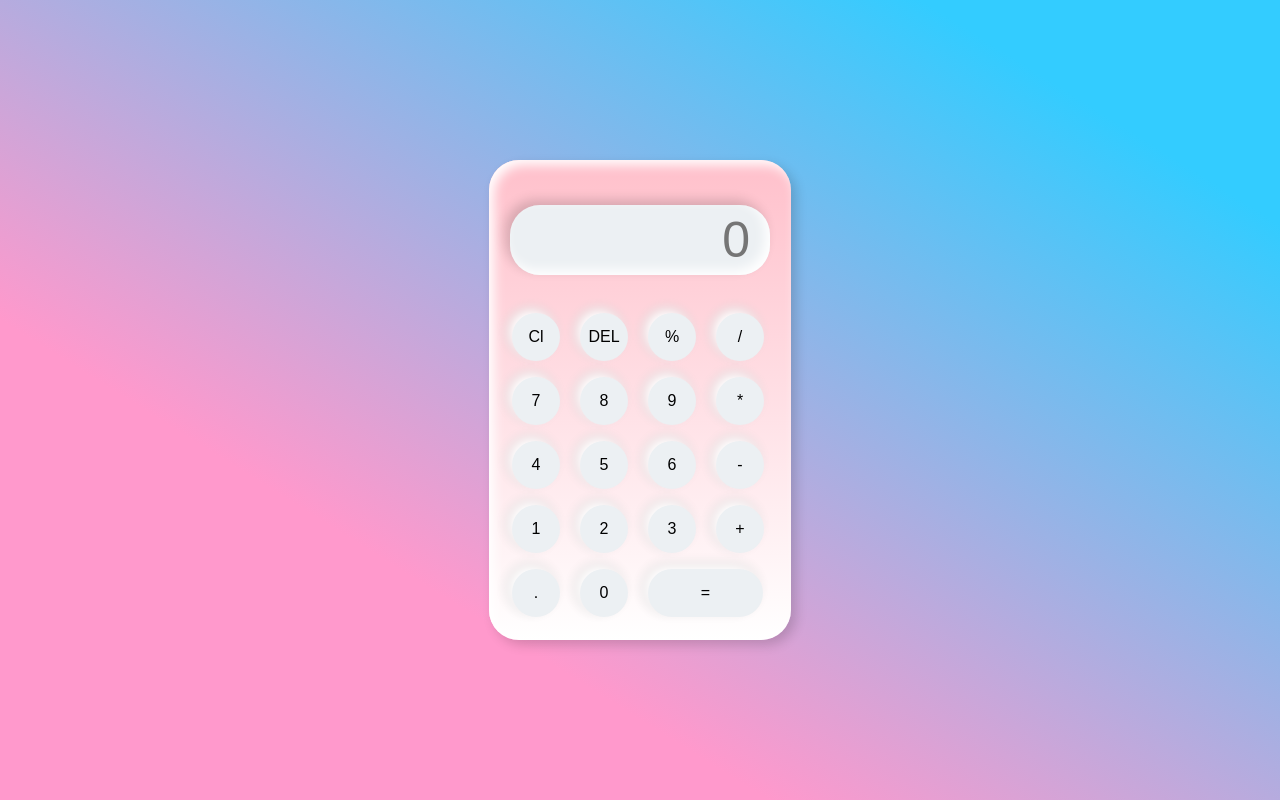
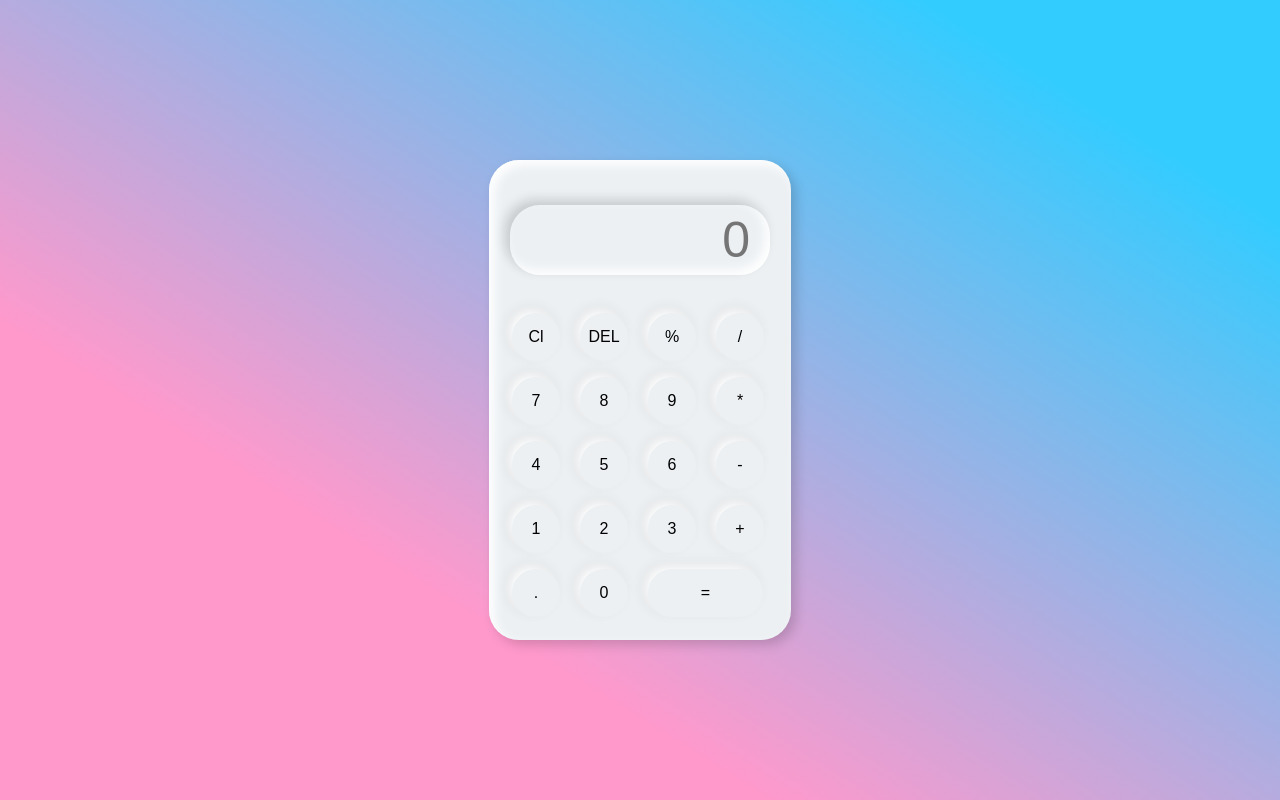
Before and after one commit to Muthuvel-M/Calculator, a plain HTML site: page index.html in a window 1280 px wide. Drawn offline with Linux system fonts and the light colour scheme.

Commit message:
Update style.css

```diff
--- a/style.css
+++ b/style.css
@@ -17,7 +17,7 @@
 }
 .calculator{
     background-color: #ecf0f3;
-    background: linear-gradient( to bottom ,#ffc0cb 0% , #ffffff 100%);
+
     padding: 15px;
     border-radius: 30px;
     box-shadow: inset 5px 5px 12px #ffffff,
```
